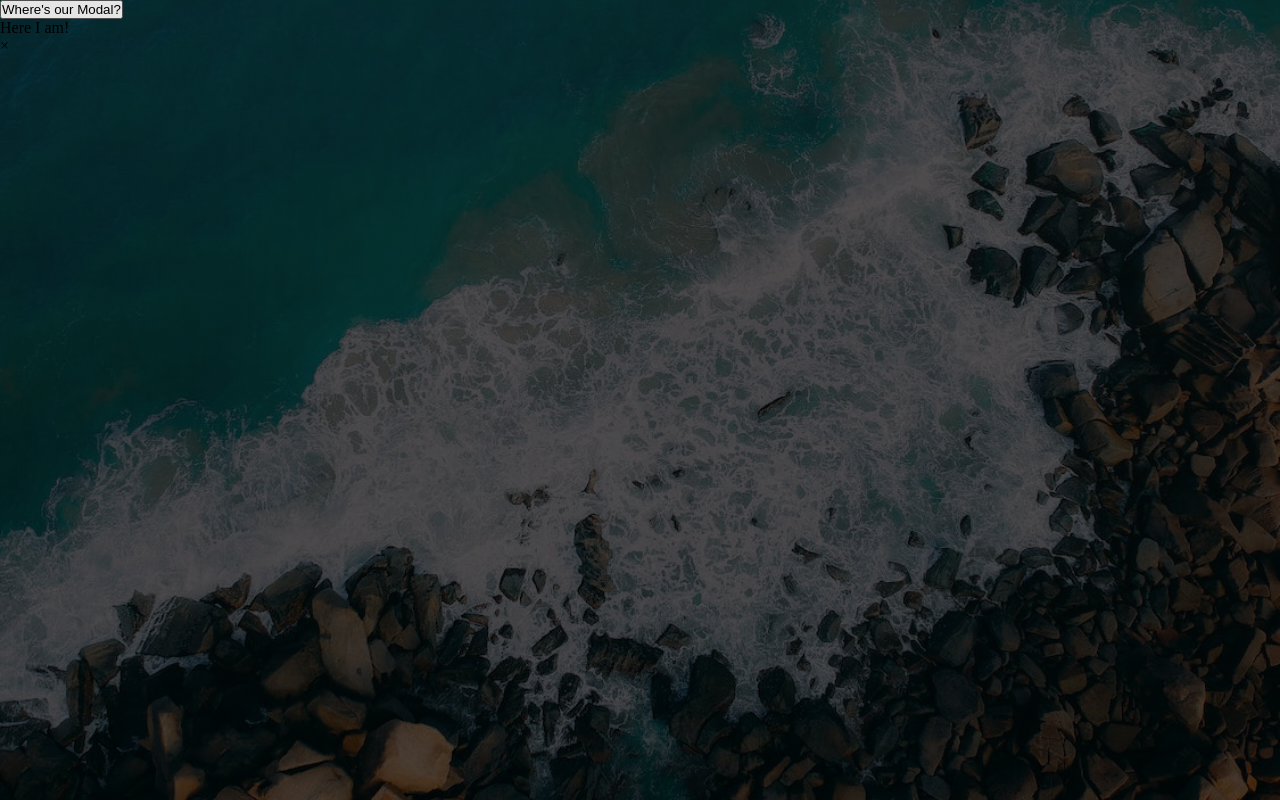
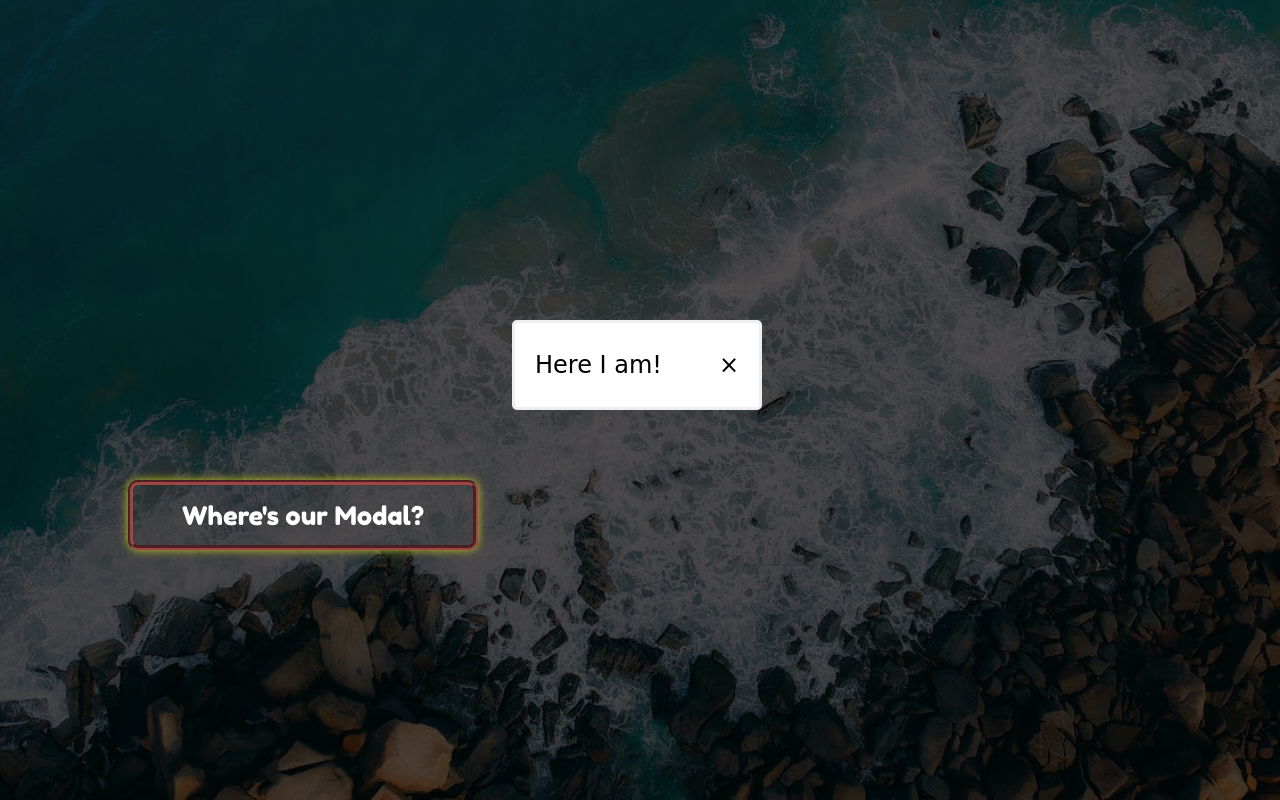
Before and after one commit to ChiefLopes/Modal-App, a plain HTML site: page index.html in a window 1280 px wide. Drawn offline with Linux system fonts and the light colour scheme; a web font is replaced by a local one.

Commit message:
added some css modifications

```diff
--- a/index.html
+++ b/index.html
@@ -6,6 +6,13 @@
     <meta name="viewport" content="width=device-width, initial-scale=1.0">
     <title>My Modal App</title>
     <link rel="stylesheet" href="style.css">
+
+     <!-- Global Font -->
+     <link rel="preconnect" href="https://fonts.googleapis.com" />
+     <link rel="preconnect" href="https://fonts.gstatic.com" crossorigin />
+     <link
+         href="https://fonts.googleapis.com/css2?family=Montserrat+Alternates:wght@500;600&family=Roboto+Slab&display=swap"
+         rel="stylesheet" />
 </head>
 <body>
 
--- a/style.css
+++ b/style.css
@@ -1,12 +1,54 @@
-*{
-    margin: 0;
-    padding: 0;
-    box-sizing: border-box;
+@import url('https://fonts.googleapis.com/css2?family=Fredoka+One&family=Gajraj+One&display=swap');
+
+* {
+  margin: 0;
+  padding: 0;
+  box-sizing: border-box;
 }
 
-body{
+body {
+  height: 100vh;
+  background: linear-gradient(rgba(7, 6, 6, 0.7), rgba(0, 0, 0, 0.7)),
+    url(./image/riverBank.jpeg) no-repeat center center / cover;
+  /* position: relative; */
+}
 
-    height: 100vh;
-    background: linear-gradient(rgba(7, 6, 6, 0.7), rgba(0, 0, 0, 0.7)),
-    url(./image/riverBank.jpeg) no-repeat center center / cover;
+#open-btn {
+  position: absolute;
+  top: 60%;
+  left: 10%;
+  color: #ffffff;
+  width: 350px;
+  height: 70px;
+  font-size: 1.6rem;
+  border-radius: 10px;
+  background: transparent;
+  border: 5px groove #9e4646;
+  font-family: "Fredoka One", cursive;
+  padding: 5px;
+  box-shadow: 0 0 10px rgb(194, 194, 34);
+  transition: 0.5s ease-in-out;
 }
+
+#open-btn:hover {
+    background-color: rgb(15, 13, 13);
+    color: rgb(167, 0, 0);
+}
+
+#modal {
+    background-color: #ffffff;
+    position: absolute;
+    top: 40%;
+    left: 40%;
+    transform: translate(-50%, -50);
+    width: 250px;
+    height: 90px;
+    padding: 10px 20px;
+    font-size: 1.5em;
+    border-radius: 5px;
+    border: 3px solid #eee;
+    font-family: 'Gajraj One', cursive;
+    display: flex;
+    justify-content: space-between;
+    align-items: center;
+}
```
